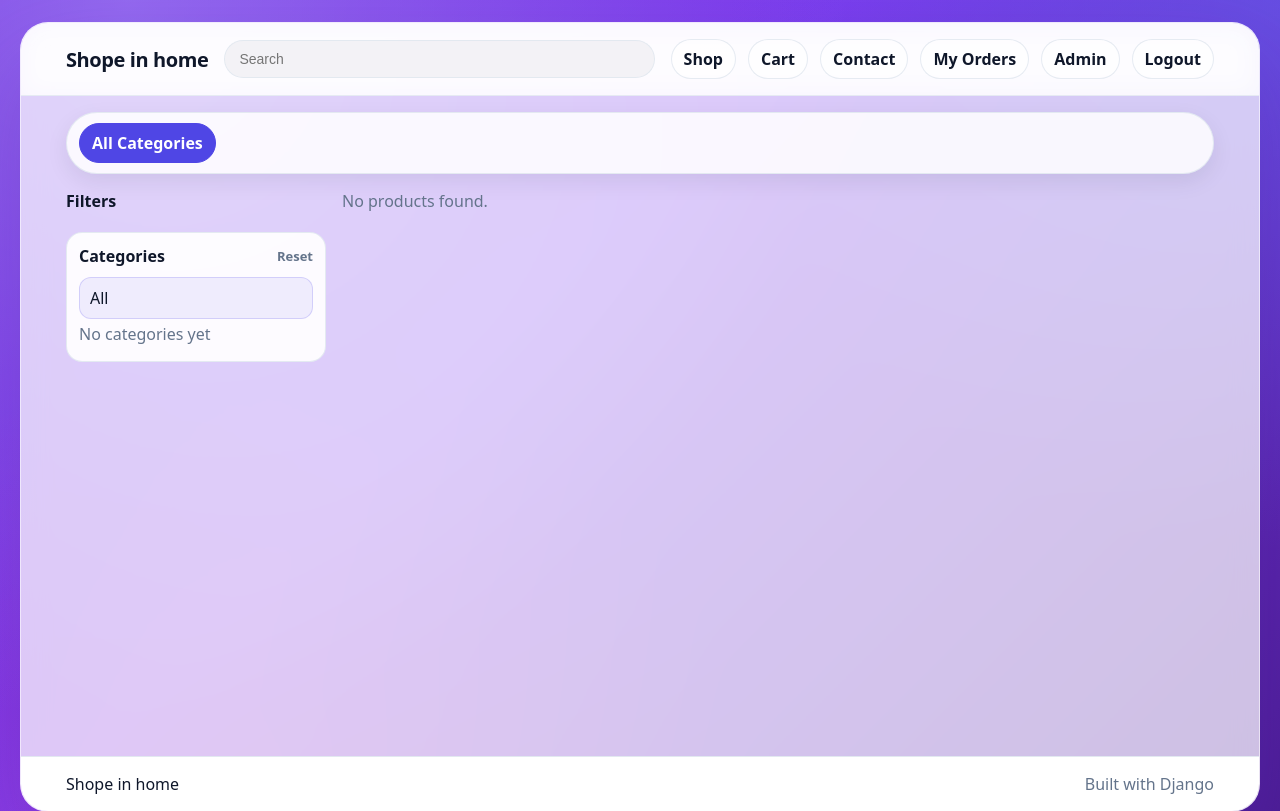
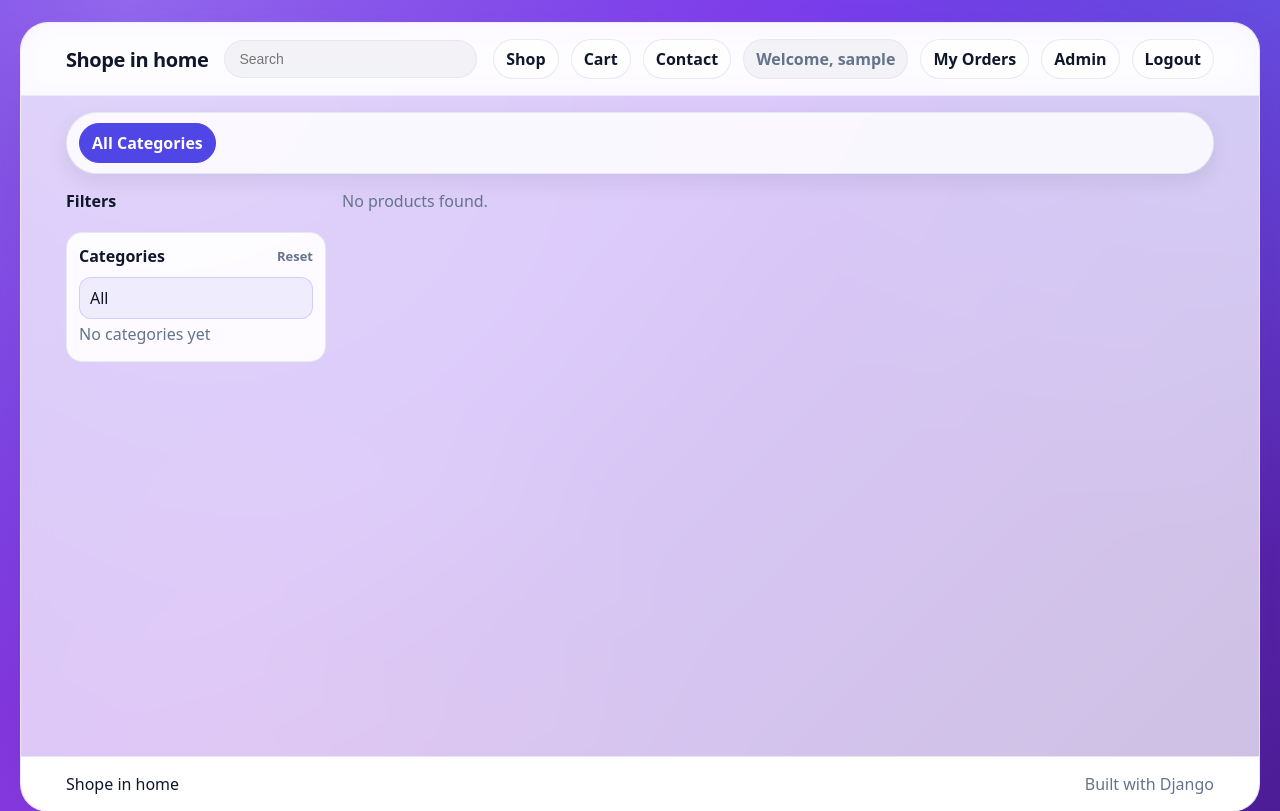
Before and after one commit to Mormukut976/ecommerse, a Django app: page / in a window 1280 px wide. Shown: the top 811 px of the page. Run offline with Django 4.2, Linux system fonts and the light colour scheme; the visitor is signed in with stand-in values (Sample User, id 1); data that the repository does not hold is empty.

Commit message:
Show welcome username in navbar

```diff
--- a/static/style.css
+++ b/static/style.css
@@ -102,6 +102,17 @@
    border: 1px solid rgba(226, 232, 240, 0.85);
    background: rgba(255, 255, 255, 0.6);
    font-weight: 600;
+ }
+
+ .nav-greeting {
+   display: inline-flex;
+   align-items: center;
+   padding: 8px 12px;
+   border-radius: 999px;
+   border: 1px solid rgba(226, 232, 240, 0.85);
+   background: rgba(15, 23, 42, 0.04);
+   font-weight: 700;
+   color: var(--muted);
  }
 
  .nav a:hover {
--- a/templates/base.html
+++ b/templates/base.html
@@ -22,6 +22,7 @@
           <a href="{% url 'cart:detail' %}" class="cart-link">Cart{% if cart_item_count %} <span class="badge">{{ cart_item_count }}</span>{% endif %}</a>
           <a href="{% url 'catalog:contact_us' %}">Contact</a>
           {% if user.is_authenticated %}
+            <span class="nav-greeting">Welcome, {{ user.username }}</span>
             <a href="{% url 'orders:order_list' %}">My Orders</a>
             {% if user.is_staff %}
               <a href="{% url 'admin:index' %}">Admin</a>
```
